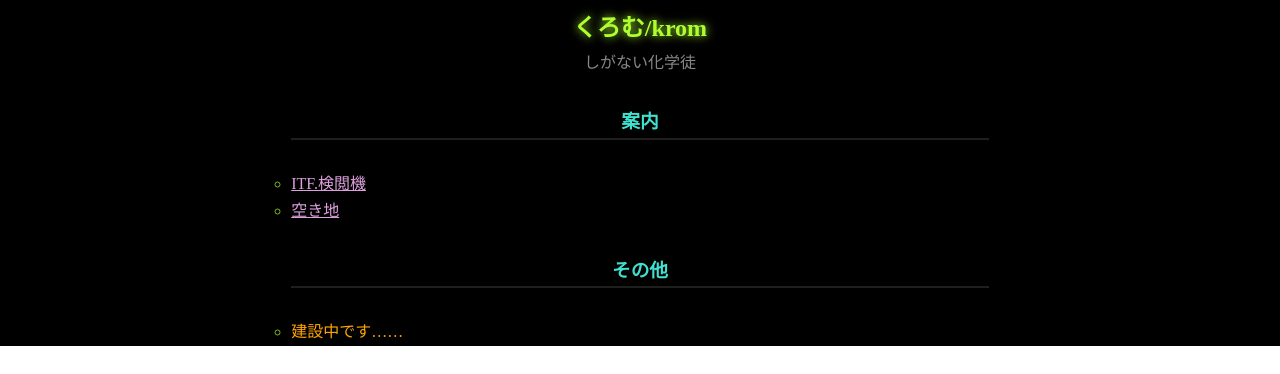
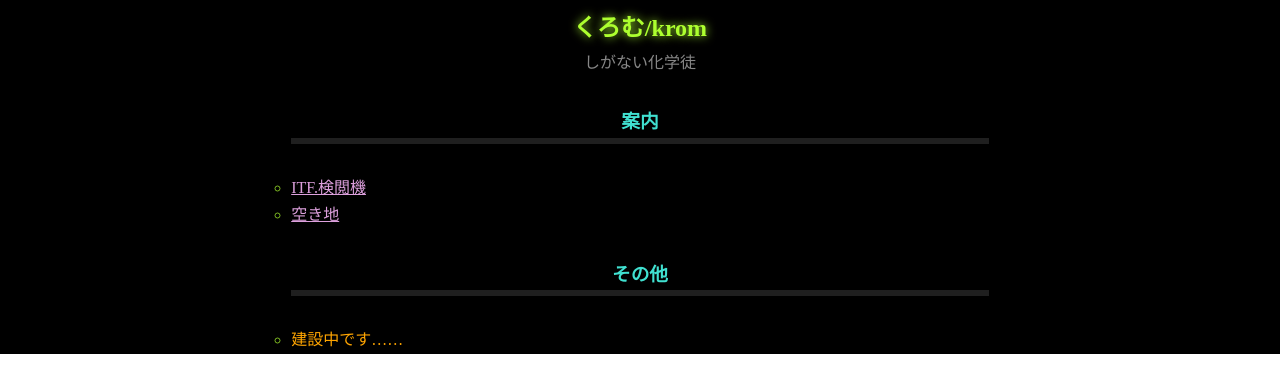
Before and after one commit to chem21cr/chem21cr.github.io, a plain HTML site: page index.htm in a window 1280 px wide. Shown: the part 293-667 px from the top of the page. Drawn offline with Linux system fonts and the light colour scheme; some packages are replaced by stand-ins of ours.

Commit message:
Update mysite.css

```diff
--- a/mysite.css
+++ b/mysite.css
@@ -84,7 +84,7 @@ p.usui {
 }
 .abouts h3{
     text-align: center;
-    border-bottom: 2px solid rgba(255, 255, 255, .12);
+    border-bottom: 6px solid rgba(255, 255, 255, .12);
     margin: 30px auto 30px auto;
     color: turquoise;
 }
```
